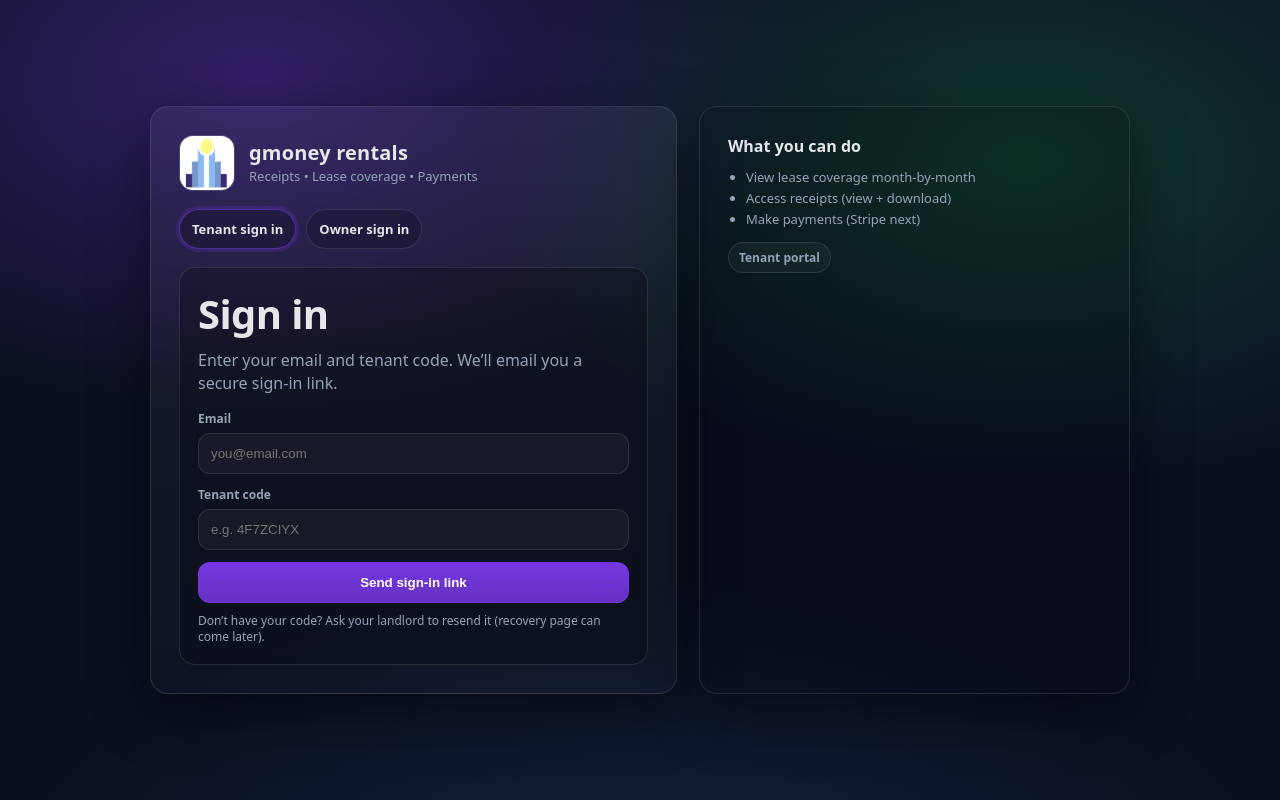
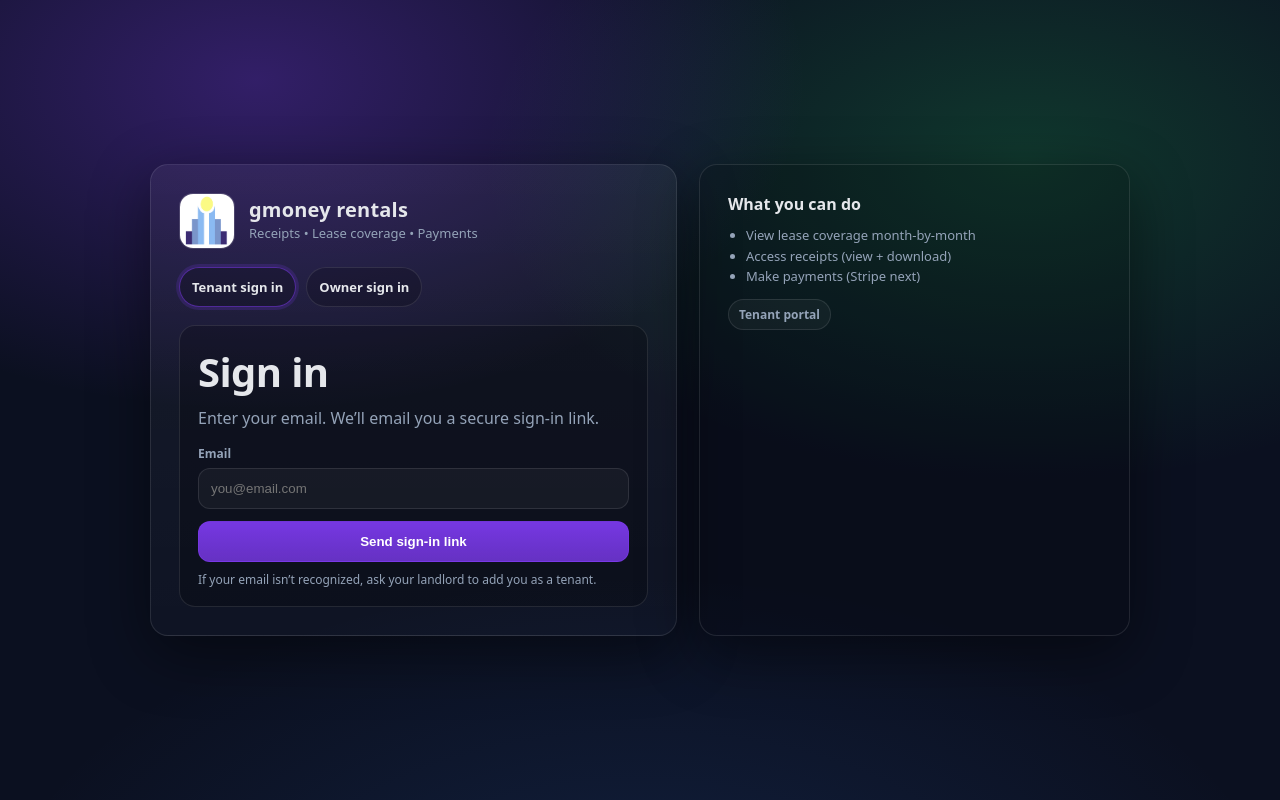
Before and after one commit to EnriqueGalindo/p-fi, a Flask app: page /login?mode=tenant in a window 1280 px wide. Run offline with Flask 3, Linux system fonts and the light colour scheme.

Commit message:
update to check tenant user through sysadmin

```diff
--- a/app/blueprints/auth.py
+++ b/app/blueprints/auth.py
@@ -19,7 +19,13 @@ from flask import (
     flash,
 )
 
-from ..services.utils import canonicalize_email, user_id_for_email, send_email
+from ..services.utils import (
+    canonicalize_email,
+    user_id_for_email,
+    send_email,
+    tenant_directory_path,
+    tenant_email_key
+)
 
 bp = Blueprint("auth", __name__)
 
@@ -118,18 +124,21 @@ def send_login_link(to_email: str, token: str) -> bool:
 
 @bp.get("/login")
 def login_form():
-    return render_template("login.html")
+    # Default tenant, allow switch via ?mode=owner
+    mode = (request.args.get("mode") or "tenant").strip().lower()
+    if mode not in ("tenant", "owner"):
+        mode = "tenant"
 
-from flask import request, redirect, url_for, flash, current_app
-
-# uses your existing helpers in this file:
-# - create_magic_token(email, ttl_secs=900)
-# - send_login_link(email, token)
+    return render_template("login.html", mode=mode)
 
 
+
+
+@bp.post("/login")
 def login_submit():
-    # Tenant login is default; owner login is explicit.
     mode = (request.form.get("mode") or request.args.get("mode") or "tenant").strip().lower()
+    if mode not in ("tenant", "owner"):
+        mode = "tenant"
 
     email = (request.form.get("email") or "").strip().lower()
     if not email or "@" not in email:
@@ -137,27 +146,18 @@ def login_submit():
         return redirect(url_for("auth.login_form", mode=mode))
 
     # ----------------------------
-    # TENANT MODE
+    # TENANT MODE (public, no owner session needed)
     # ----------------------------
     if mode == "tenant":
-        # load tenants owned by the currently logged-in owner
-        # (this must use the same pattern as your rental_admin blueprints)
-        tenants = _load_tenants()  # dict keyed by tenant_id -> tenant dict
+        rec = current_app.config_store.read_json(tenant_directory_path(email)) or {}
 
-        # Find tenant by email
-        matched = None
-        for tid, t in (tenants or {}).items():
-            if not isinstance(t, dict):
-                continue
-            t_email = (t.get("email") or "").strip().lower()
-            if t_email and t_email == email:
-                matched = t
-                break
-
-        if not matched:
+        if not rec or rec.get("active") is not True:
+            # Optional: add tiny delay to reduce email-enumeration
+            time.sleep(0.35)
             flash("Email not found. Ask your landlord to add you as a tenant.", "error")
             return redirect(url_for("auth.login_form", mode="tenant"))
 
+        # Create token and send link (we’ll add owner_user_id/tenant_id to pending token next)
         token = create_magic_token(email, ttl_secs=900)
         try:
             send_login_link(email, token)
--- a/app/templates/login.html
+++ b/app/templates/login.html
@@ -13,8 +13,8 @@
         --text:#e5e7eb;
         --muted:#94a3b8;
         --line:rgba(255,255,255,.10);
-        --accent:#7c3aed; /* purple */
-        --accent2:#22c55e; /* green */
+        --accent:#7c3aed;
+        --accent2:#22c55e;
         --danger:#ef4444;
         --shadow: 0 18px 60px rgba(0,0,0,.45);
         --radius: 18px;
@@ -42,7 +42,6 @@
         grid-template-columns: 1.1fr .9fr;
         gap:22px;
       }
-
       @media (max-width: 860px){
         .shell{grid-template-columns:1fr}
       }
@@ -145,15 +144,6 @@
         box-shadow: 0 0 0 3px rgba(124,58,237,.18);
       }
 
-      .grid{
-        display:grid;
-        grid-template-columns: 1fr 1fr;
-        gap:12px;
-      }
-      @media (max-width: 520px){
-        .grid{grid-template-columns:1fr}
-      }
-
       .btn{
         width:100%;
         padding:12px 14px;
@@ -238,44 +228,35 @@
         </div>
 
         <div class="card">
-          <h1>{{ "Sign in" }}</h1>
+          <h1>Sign in</h1>
           <p class="lead">
             {% if m == 'tenant' %}
-              Enter your email and tenant code. We’ll email you a secure sign-in link.
+              Enter your email. We’ll email you a secure sign-in link.
             {% else %}
               Enter your owner email. We’ll email you a secure sign-in link.
             {% endif %}
           </p>
 
-          <form method="POST" action="{{ url_for('auth.login_submit') }}">
+          {# POST back to /login (same path) — avoids endpoint naming issues #}
+          <form method="POST" action="{{ url_for('auth.login_form', mode=m) }}">
             <input type="hidden" name="mode" value="{{ m }}"/>
 
-            <div class="grid">
-              <div style="grid-column: 1 / -1;">
-                <label>Email</label>
-                <input name="email" type="email" placeholder="you@email.com" required>
-              </div>
-
-              {% if m == 'tenant' %}
-                <div style="grid-column: 1 / -1;">
-                  <label>Tenant code</label>
-                  <input name="tenant_code" placeholder="e.g. 4F7ZCIYX" autocomplete="off" required>
-                </div>
-              {% endif %}
+            <div>
+              <label>Email</label>
+              <input name="email" type="email" placeholder="you@email.com" required>
             </div>
 
             <button class="btn" type="submit">Send sign-in link</button>
 
             <div class="hint">
               {% if m == 'tenant' %}
-                Don’t have your code? Ask your landlord to resend it (recovery page can come later).
+                If your email isn’t recognized, ask your landlord to add you as a tenant.
               {% else %}
                 Owner access is restricted.
               {% endif %}
             </div>
           </form>
 
-          {# Flash messages (cap to last 3 so it never floods the page) #}
           {% with msgs = get_flashed_messages(with_categories=True) %}
             {% if msgs %}
               {% for category, message in msgs[-3:] %}
```
